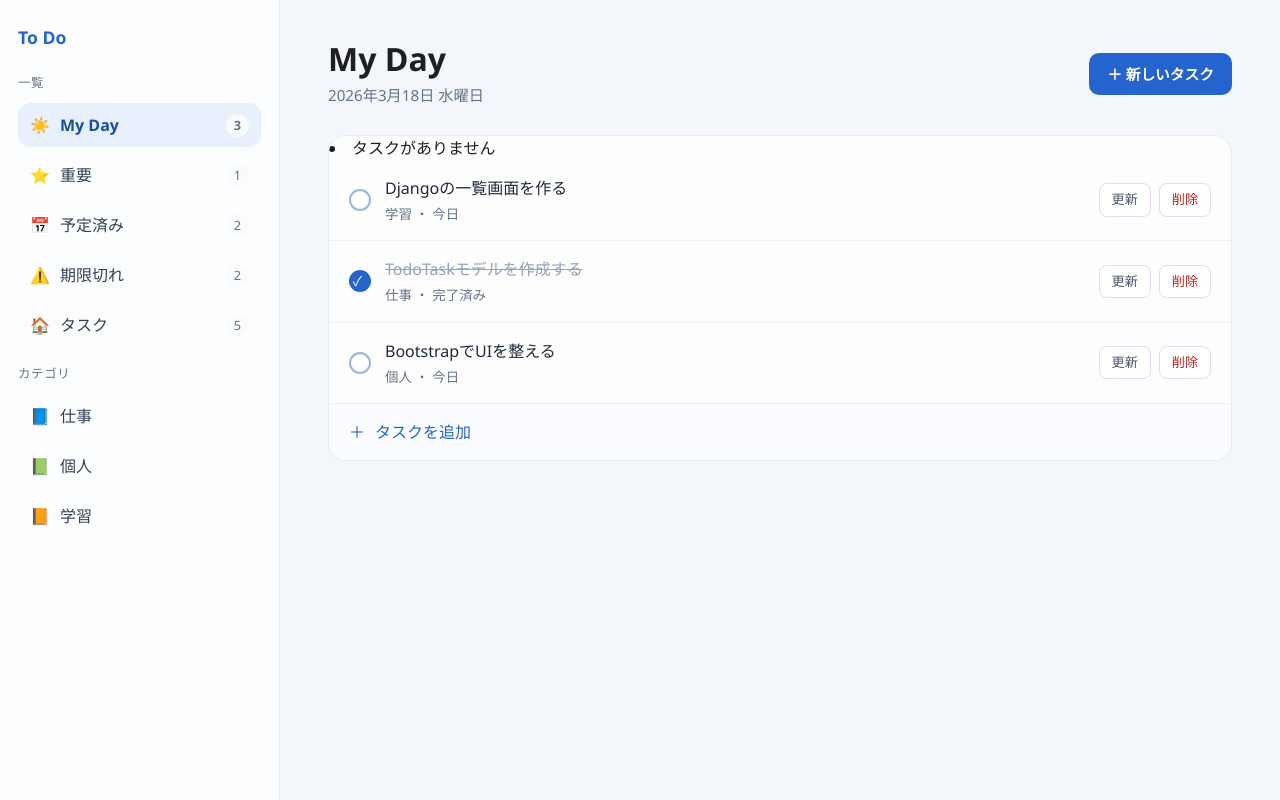
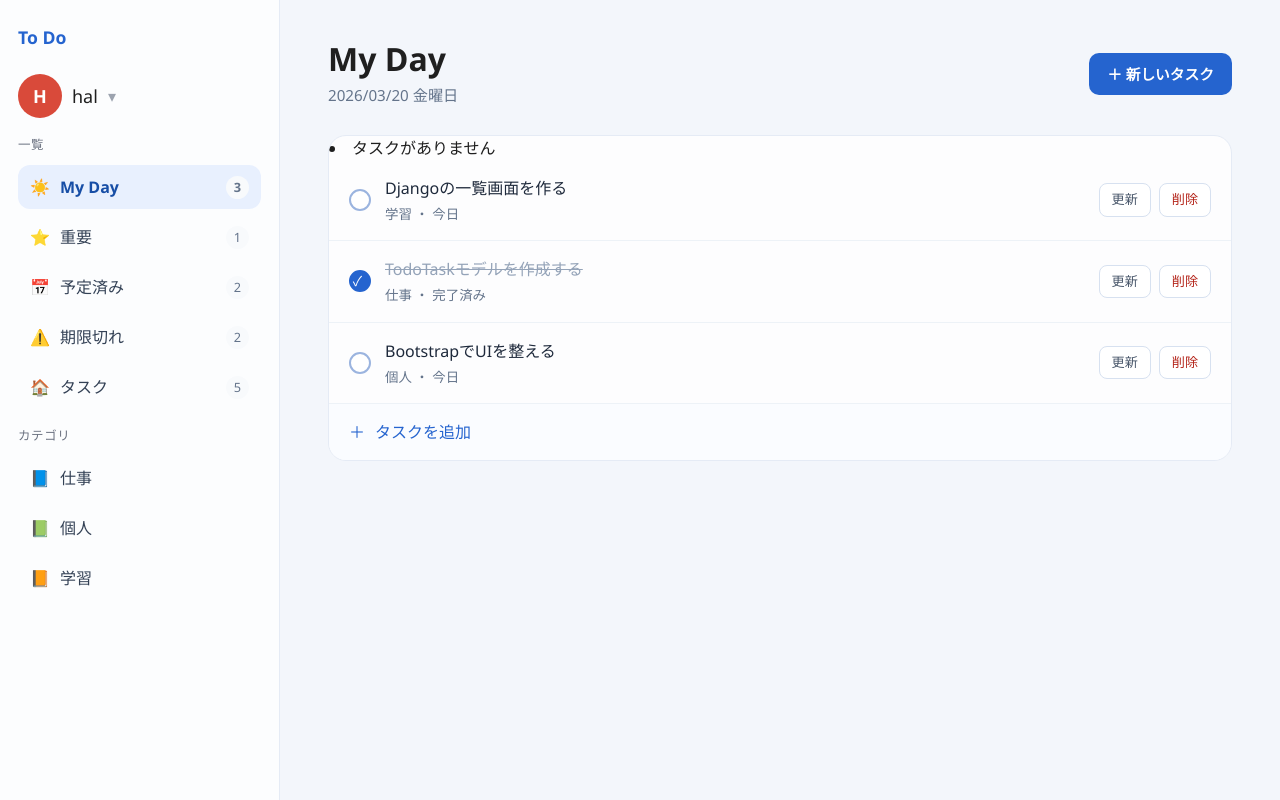
Before and after one commit to raretech-hal/django-todoapp, a Django app: page / in a window 1280 px wide. Run offline with Django 5.2, Linux system fonts and the light colour scheme; data that the repository does not hold is empty.

Commit message:
ユーザーアイコン部分をハードコーディング、フロント調整

```diff
--- a/todo/static/todo/css/style.css
+++ b/todo/static/todo/css/style.css
@@ -221,6 +221,42 @@ body {
     border-radius: 18px;
 }
 
+
+.user {
+    display: flex;
+    align-items: center;
+    gap: 10px;
+}
+
+/* 丸アイコン */
+.avatar {
+    position: relative;
+    width: 44px;
+    height: 44px;
+    border-radius: 50%;
+    background: #d94a3a; /* サーモンっぽい色 */
+    color: white;
+    font-weight: 600;
+    font-size: 18px;
+
+    display: flex;
+    align-items: center;
+    justify-content: center;
+}
+
+
+/* 名前 */
+.username {
+    font-size: 18px;
+    color: #1f1f1f; /* ← 濃く */
+    font-weight: 500; /* ← 少し太く */
+}
+
+/* 矢印 */
+.arrow {
+    color: #9ca3af;
+}
+
 @media (max-width: 900px) {
     .sidebar {
         display: none;
--- a/todo/templates/todo/todo_list.html
+++ b/todo/templates/todo/todo_list.html
@@ -15,6 +15,14 @@
     <div class="app-layout">
         <aside class="sidebar">
             <div class="app-name">To Do</div>
+
+            <div class="user">
+                <div class="avatar">
+                    H
+                </div>
+                <span class="username">hal</span>
+                <span class="arrow">▾</span>
+            </div>
 
             <div class="nav-section-title">一覧</div>
             <a href="#" class="nav-item active">
@@ -62,7 +70,7 @@
             <div class="topbar">
                 <div>
                     <h1 class="page-title">My Day</h1>
-                    <div class="page-subtitle">2026年3月18日 水曜日</div>
+                    <div class="page-subtitle">{% now "Y/m/d l" %}</div>
                 </div>
                 <button class="add-button" data-bs-toggle="modal" data-bs-target="#taskModal" type="button">
                     ＋ 新しいタスク
@@ -89,9 +97,9 @@
                             <div class="task-meta">
                                 <span>カテゴリ:</span>
                                 {% if task.category %}{{ task.category.name }}{% else %}未分類{% endif %}
-                                ・
+                                &emsp;
                                 <span>期日:</span>
-                                {% if task.duedate %}{{ task.duedate }}{% else %}日付未設定{% endif %}
+                                {% if task.duedate %}{{ task.duedate|date:"Y/m/d" }}{% else %}日付未設定{% endif %}
                             </div>
                         </div>
                     <div class="task-actions">
```
